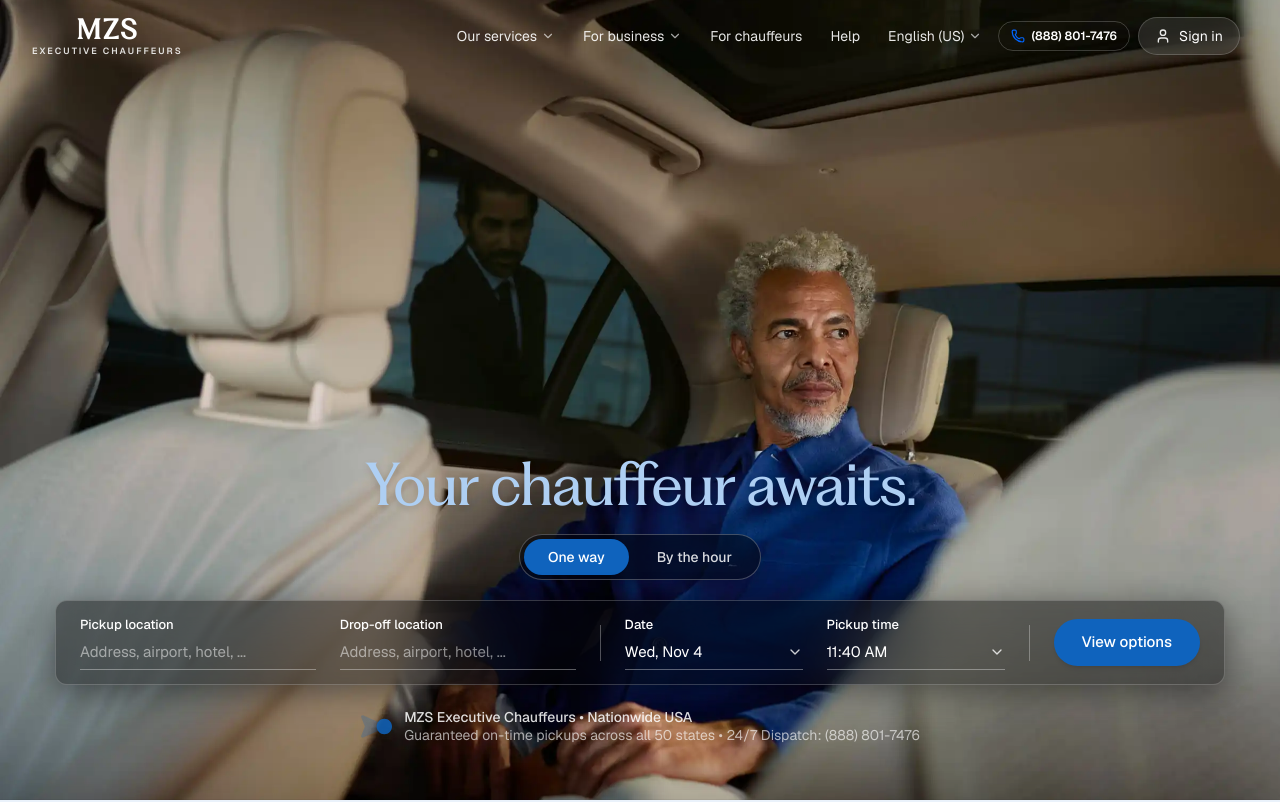
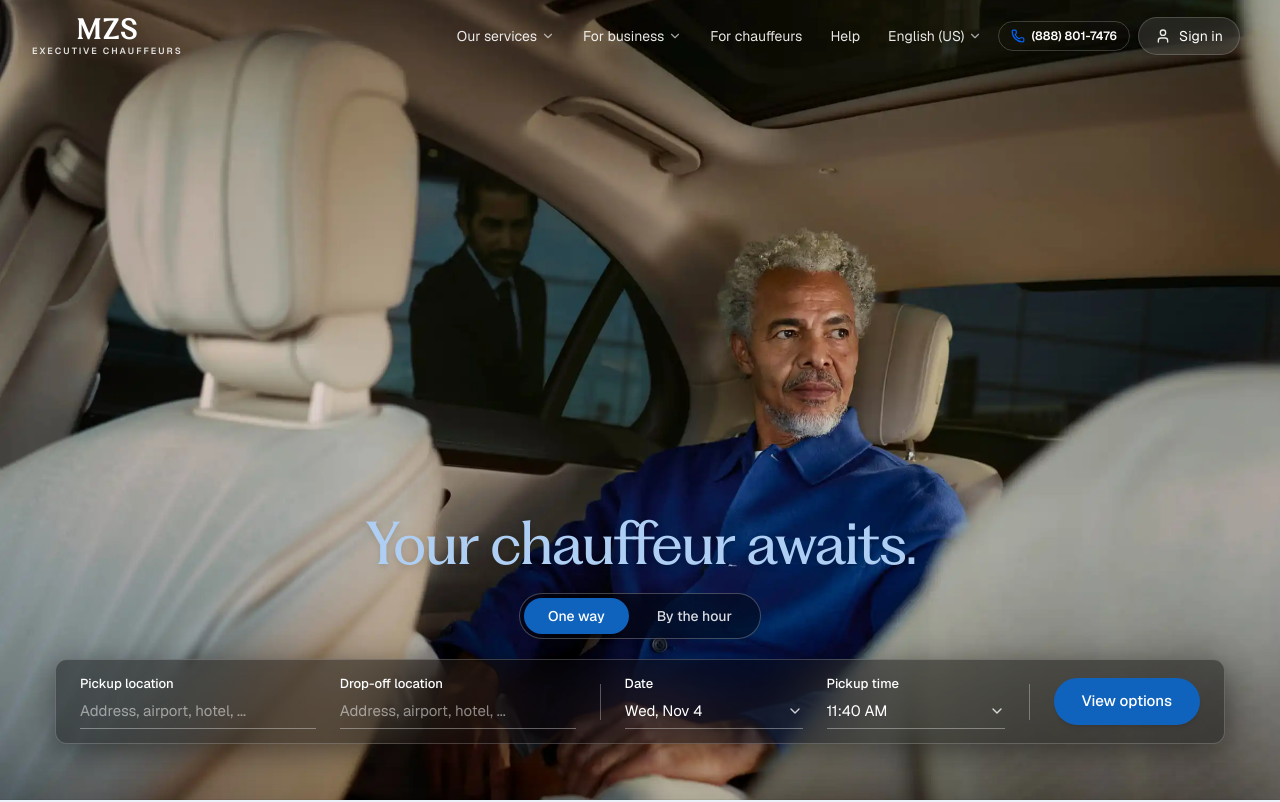
Before and after one commit to growlimomiraj/MZS, a React (Vite) app: page / in a window 1280 px wide. Shown: the top 802 px of the page. Built offline with nearby package versions, Linux system fonts and the light colour scheme; a web font is replaced by a local one.

Commit message:
fix: remove companion info banner underneath booking widget

```diff
--- a/src/components/BookingWidget.tsx
+++ b/src/components/BookingWidget.tsx
@@ -629,22 +629,6 @@ export const BookingWidget: React.FC<BookingWidgetProps> = ({ onSearch }) => {
           </div>
         )}
       </div>
-
-      {/* Companion InfoCard */}
-      <div className="hidden sm:flex items-center justify-center gap-3 mt-6 text-white/90 select-none opacity-85 hover:opacity-100 transition-opacity">
-        <img
-          src="/assets/hero/nav-plane.svg"
-          alt=""
-          className="w-8 h-8 object-contain shrink-0 drop-shadow"
-          onError={(e) => {
-            e.currentTarget.style.display = 'none';
-          }}
-        />
-        <div className="text-xs sm:text-sm font-['Geist',sans-serif] font-normal leading-tight text-center sm:text-left">
-          <span className="block text-white font-medium">MZS Executive Chauffeurs &bull; Nationwide USA</span>
-          <span className="block text-white/75">Guaranteed on-time pickups across all 50 states &bull; 24/7 Dispatch: (888) 801-7476</span>
-        </div>
-      </div>
     </div>
   );
 };
```
